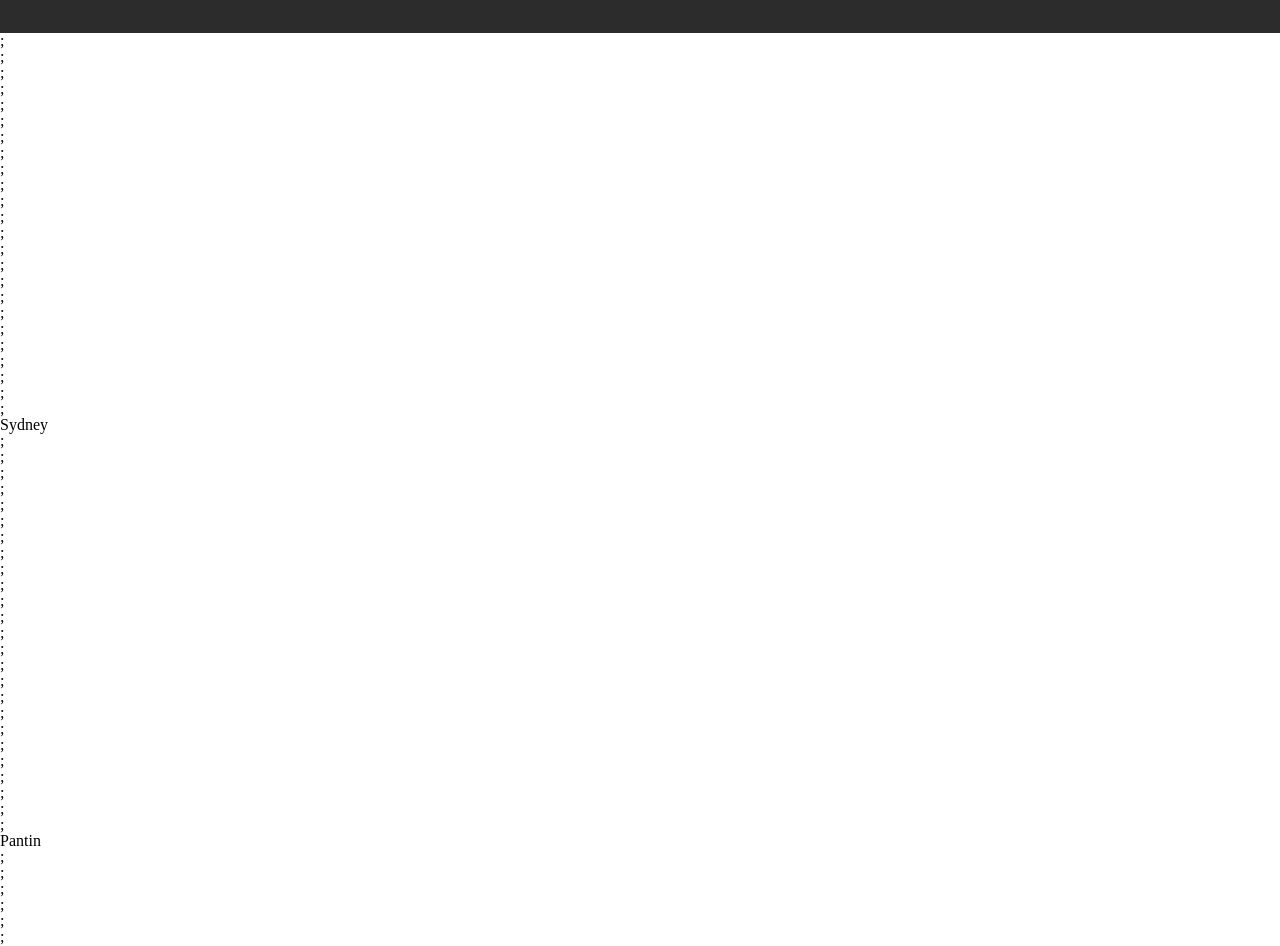
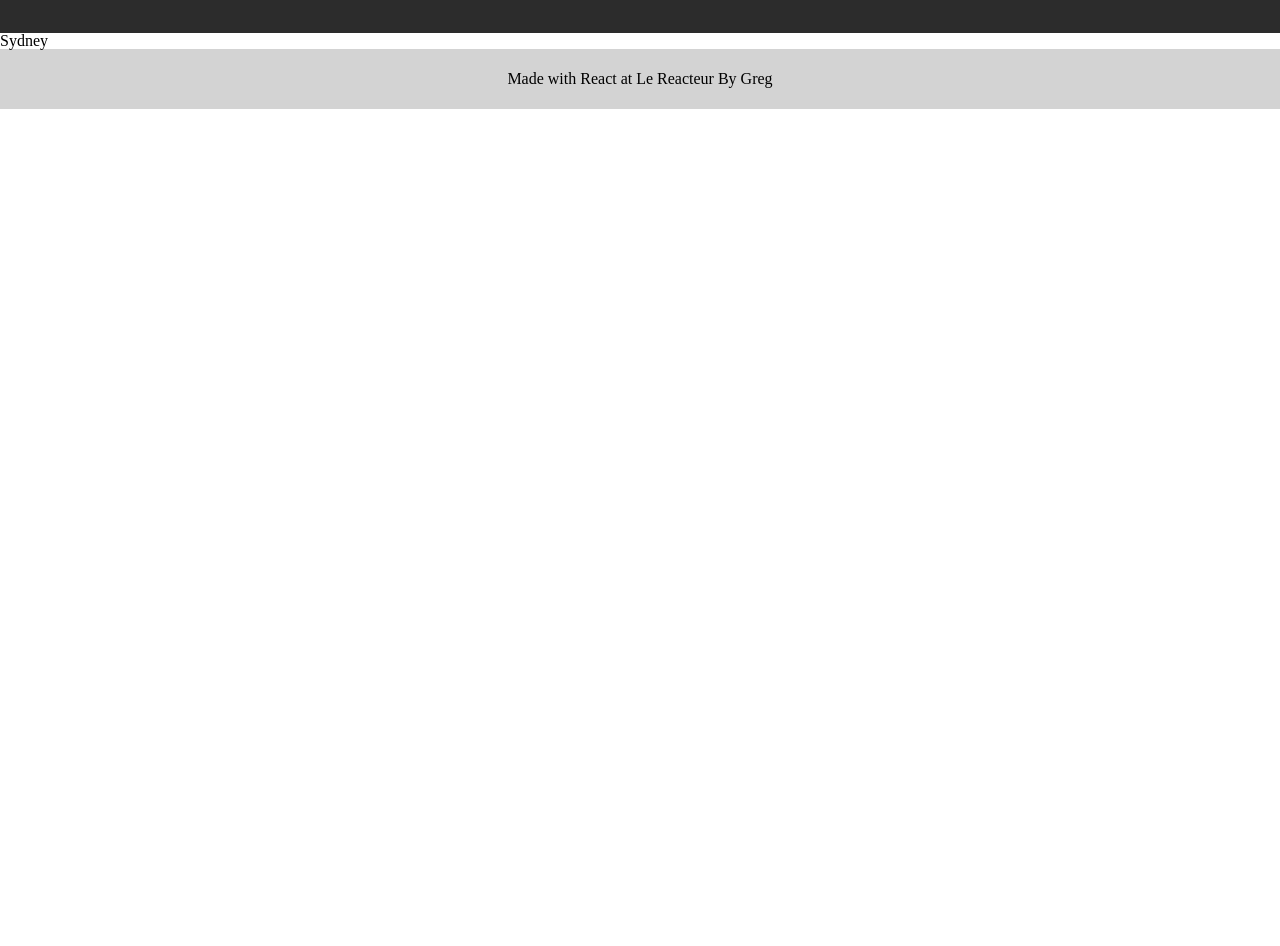
Before and after one commit to greg-abrn/The-Job-Board, a React (Vite) app: page / in a window 1280 px wide. Shown: the part 67-1013 px from the top of the page. After the commit the page ends 800 px from the top, so only its background shows below. Built offline with nearby package versions, Linux system fonts and the light colour scheme.

Commit message:
The-Job-Board

```diff
--- a/src/App.css
+++ b/src/App.css
@@ -10,6 +10,14 @@ header {
   align-items: center;
 }
 
+footer {
+  height: 60px;
+  background-color: lightgrey;
+  display: flex;
+  align-items: center;
+  justify-content: center;
+}
+
 header h1 {
   font-size: 46px;
   color: white;
--- a/src/App.jsx
+++ b/src/App.jsx
@@ -11,28 +11,7 @@ const App = () => {
       </header>
 
       <main>
-        <section>
-          <Jobs className="Full Time Sales Associate - " />
-          <Jobs title="Sydney Boutique" />
-          <Jobs contractType="CDI" />
-          <Jobs country="Australie" />
-          <Jobs city="Sydney" />
-        </section>
-
-        <section>
-          <Jobs className="Agent de Sécurité - " />
-          <Jobs title="Pantin" />
-          <Jobs contractType="CDI" />
-          <Jobs country="France" />
-          <Jobs city="Pantin" />
-        </section>
-
-        <section>
-          <Jobs className="Responsable d'Atelier (H/F)" />
-          <Jobs contractType="CDD" />
-          <Jobs country="France" />
-          <Jobs city="Paris" />
-        </section>
+        <Jobs />
       </main>
 
       <footer>
--- a/src/components/Jobs.jsx
+++ b/src/components/Jobs.jsx
@@ -2,13 +2,13 @@ import Job from "./Job";
 
 const Jobs = (props) => {
   return (
-    <main>
-      <Job className={props.className} />;
-      <Job title={props.title} />;
-      <Job contractType={props.contractType} />;
-      <Job country={props.country} />;
-      <Job city={props.city} />;
-    </main>
+    <Job
+      className="Full Time Sales Associate - "
+      title="Sydney Boutique"
+      contractType="CDI"
+      country="Australie"
+      city="Sydney"
+    />
   );
 };
 
```
